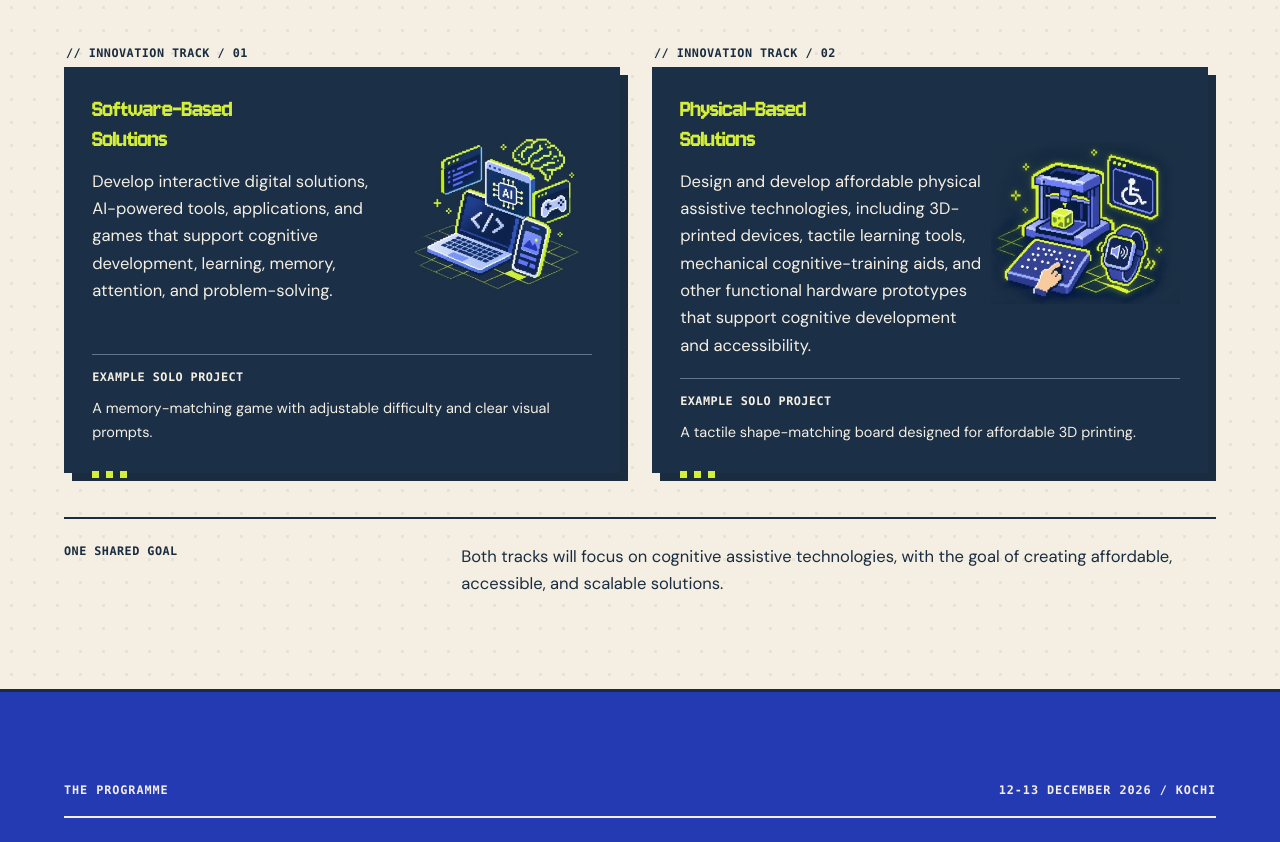
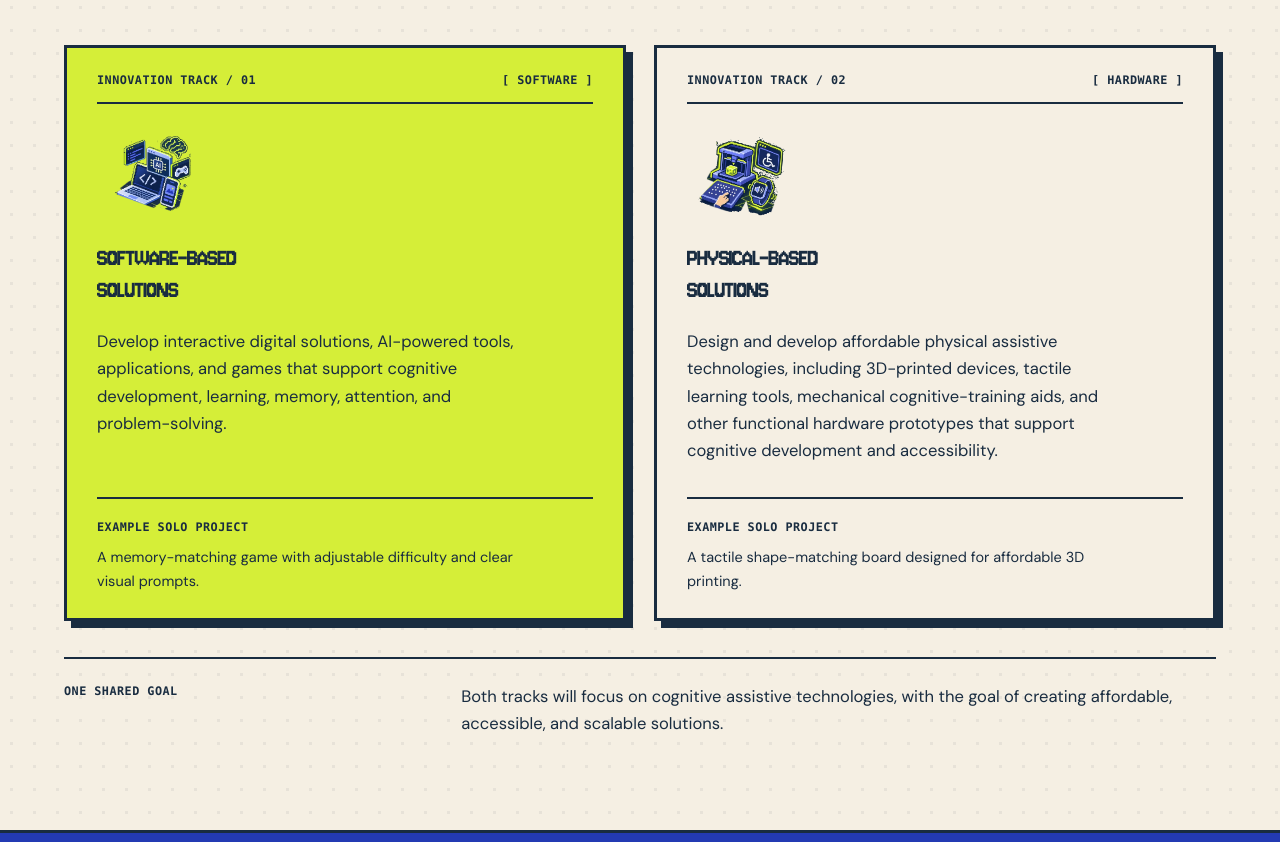
Before and after one commit to robinfrancis186/cognicraft, a plain HTML site: page index.html in a window 1280 px wide. Shown: the part 1258-2100 px from the top of the page. Drawn offline with Linux system fonts and the light colour scheme.

```diff
--- a/index.html
+++ b/index.html
@@ -318,15 +318,24 @@
           </div>
           <div class="arc-track-grid" id="tracks">
             <article class="arc-track arc-track-software">
-              <div class="arc-track-top">// INNOVATION TRACK / 01</div>
-              <div class="arc-track-panel">
+              <div class="arc-track-top">
+                <span>INNOVATION TRACK / 01</span
+                ><span aria-hidden="true">[ SOFTWARE ]</span>
+              </div>
+              <img
+                class="arc-pixel-art"
+                src="assets/track-software-icon.webp"
+                width="350"
+                height="320"
+                alt=""
+                loading="lazy"
+              />
               <h3>Software-Based<br />Solutions</h3>
               <p>
                 Develop interactive digital solutions, AI-powered tools,
                 applications, and games that support cognitive development,
                 learning, memory, attention, and problem-solving.
               </p>
-                <img class="arc-track-art" src="assets/track-software.webp" width="350" height="320" loading="lazy" alt="" />
               <div class="arc-track-example">
                 <span>EXAMPLE SOLO PROJECT</span>
                 <p>
@@ -334,11 +343,20 @@
                   visual prompts.
                 </p>
               </div>
-              </div>
             </article>
             <article class="arc-track arc-track-devices">
-              <div class="arc-track-top">// INNOVATION TRACK / 02</div>
-              <div class="arc-track-panel">
+              <div class="arc-track-top">
+                <span>INNOVATION TRACK / 02</span
+                ><span aria-hidden="true">[ HARDWARE ]</span>
+              </div>
+              <img
+                class="arc-pixel-art"
+                src="assets/track-hardware-icon.webp"
+                width="335"
+                height="310"
+                alt=""
+                loading="lazy"
+              />
               <h3>Physical-Based<br />Solutions</h3>
               <p>
                 Design and develop affordable physical assistive technologies,
@@ -346,14 +364,12 @@
                 cognitive-training aids, and other functional hardware
                 prototypes that support cognitive development and accessibility.
               </p>
-                <img class="arc-track-art" src="assets/track-hardware.webp" width="335" height="310" loading="lazy" alt="" />
               <div class="arc-track-example">
                 <span>EXAMPLE SOLO PROJECT</span>
                 <p>
                   A tactile shape-matching board designed for affordable 3D
                   printing.
                 </p>
-                </div>
               </div>
             </article>
           </div>
--- a/styles.css
+++ b/styles.css
@@ -657,67 +657,65 @@ a:hover {
 }
 .campaign #about .arc-track-grid {
   display: grid;
-  grid-template-columns: repeat(auto-fit, minmax(min(100%, 30rem), 1fr));
-  gap: 32px;
-  padding: 0 8px 8px 0;
+  grid-template-columns: 1fr 1fr;
+  gap: 28px;
 }
 .campaign #about .arc-track {
-  display: grid;
-  grid-template-rows: auto 1fr;
+  position: relative;
+  display: flex;
+  flex-direction: column;
+  align-items: flex-start;
+  padding: 24px 30px 0;
+  border: 3px solid var(--ink);
+  box-shadow: 7px 7px 0 var(--ink);
+  background: var(--lime);
   min-width: 0;
+  overflow: hidden;
+}
+.campaign #about .arc-track-devices {
+  background: var(--paper);
 }
 .campaign #about .arc-track-top {
-  margin: 0 0 5px 2px;
+  width: 100%;
+  display: flex;
+  justify-content: space-between;
+  gap: 12px;
   font: 700 var(--type-label)/1.5 var(--mono);
   letter-spacing: 0.04em;
-}
-.campaign #about .arc-track-panel {
-  position: relative;
-  display: grid;
-  grid-template-columns: minmax(0, 1.6fr) minmax(0, 1fr);
-  grid-template-rows: auto 1fr auto;
-  grid-template-areas: "title art" "copy art" "example example";
-  gap: 14px 8px;
-  padding: clamp(20px, 2.2vw, 32px);
-  background: #1b2f47;
-  color: var(--paper);
-  box-shadow: 8px 8px 0 var(--ink);
-}
-.campaign #about .arc-track-panel::after {
-  content: "";
-  position: absolute;
-  left: 28px;
-  bottom: -5px;
-  width: 7px;
-  height: 7px;
-  background: var(--lime);
-  box-shadow: 14px 0 var(--lime), 28px 0 var(--lime);
-}
-.campaign #about .arc-track-art {
-  grid-area: art;
-  place-self: center;
+  border-bottom: 2px solid var(--ink);
+  padding-bottom: 13px;
+}
+.campaign #about .arc-pixel-art {
+  display: block;
+  width: 112px;
+  height: 88px;
+  margin: 28px 0 23px;
+  object-fit: contain;
+}
+.campaign #about .arc-track-devices .arc-pixel-art {
+  transform: rotate(5deg);
+  transform-origin: center;
+}
+.campaign #about .arc-track h3 {
+  font: 400 var(--type-subheading)/var(--leading-heading) var(--pixel);
+  letter-spacing: -0.045em;
+  text-transform: uppercase;
+  margin: 0 0 21px;
+  min-height: 2.4em;
+}
+.campaign #about .arc-track p {
+  font:
+    400 var(--type-body)/var(--leading-copy) DM,
+    Arial,
+    sans-serif;
+  margin: 0 0 32px;
+  max-width: 420px;
+}
+.campaign #about .arc-track-example {
   width: 100%;
-  max-width: 290px;
-  height: auto;
-}
-.campaign #about .arc-track h3 {
-  grid-area: title;
-  color: var(--lime);
-  font: 400 var(--type-subheading)/1.1 var(--pixel);
-  margin: 0;
-}
-.campaign #about .arc-track p {
-  margin: 0;
-  font: 400 var(--type-body)/var(--leading-copy) DM, Arial, sans-serif;
-}
-.campaign #about .arc-track-panel > p {
-  grid-area: copy;
-}
-.campaign #about .arc-track-example {
-  grid-area: example;
-  margin-top: 5px;
-  padding-top: 14px;
-  border-top: 1px solid #637489;
+  margin-top: auto;
+  padding: 20px 0 24px;
+  border-top: 2px solid var(--ink);
 }
 .campaign #about .arc-track-example > span,
 .campaign #about .arc-track-goal > span {
@@ -946,6 +944,12 @@ a:hover {
     gap: 6%;
     grid-template-columns: 1fr 1fr;
   }
+  .campaign #about .arc-track {
+    padding: 20px 22px 0;
+  }
+  .campaign #about .arc-track-top > span:last-child {
+    display: none;
+  }
 
   .campaign #programme .arc-programme-heading {
     gap: 30px;
@@ -966,13 +970,6 @@ a:hover {
   }
   .campaign #programme .arc-day-tabs strong {
     font-size: 19px;
-  }
-}
-@media (max-width: 520px) {
-  .campaign #about .arc-track-panel {
-    grid-template-columns: minmax(0, 1fr) 35%;
-    grid-template-areas: "title art" "copy copy" "example example";
-    align-items: center;
   }
 }
 @media (max-width: 600px) {
@@ -997,11 +994,27 @@ a:hover {
   .campaign #about .arc-about-copy .arc-lead {
     max-width: 330px;
   }
+  .campaign #about .arc-track-grid {
+    grid-template-columns: 1fr;
+    gap: 24px;
+  }
+  .campaign #about .arc-track h3 {
+    min-height: 0;
+  }
+  .campaign #about .arc-track p {
+    margin-bottom: 26px;
+  }
   .campaign #about .arc-track-goal {
     grid-template-columns: 1fr;
     gap: 0;
   }
 
+  .campaign #about .arc-track-top > span:last-child {
+    display: block;
+  }
+  .campaign #about .arc-pixel-art {
+    margin: 23px 0 20px;
+  }
   .campaign #programme {
     padding: 55px 0;
   }
```
Also changed, not shown: assets/track-hardware-icon.webp (added), assets/track-hardware.webp (deleted), assets/track-software-icon.webp (added), assets/track-software.webp (deleted). Lines whose indentation alone changed are shown as unchanged.
